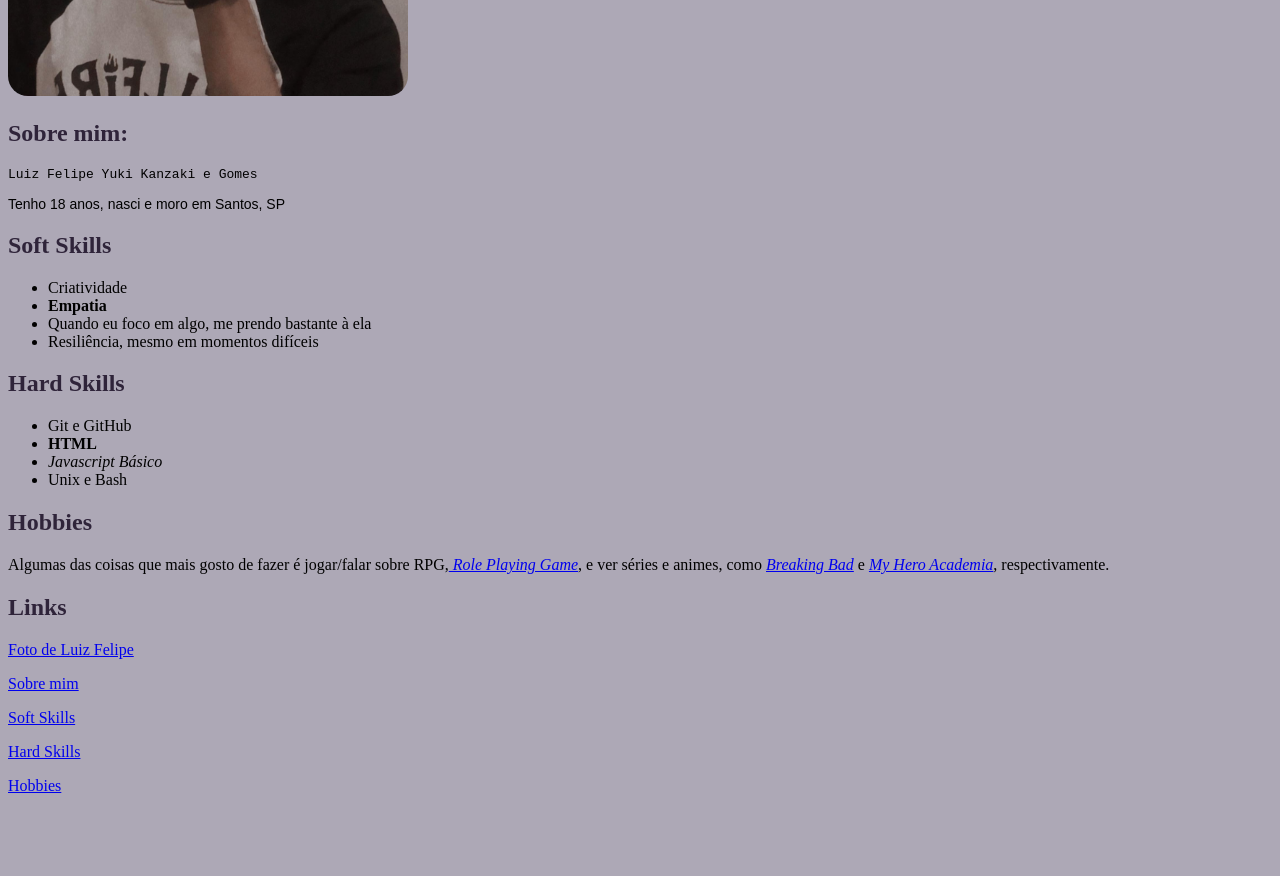
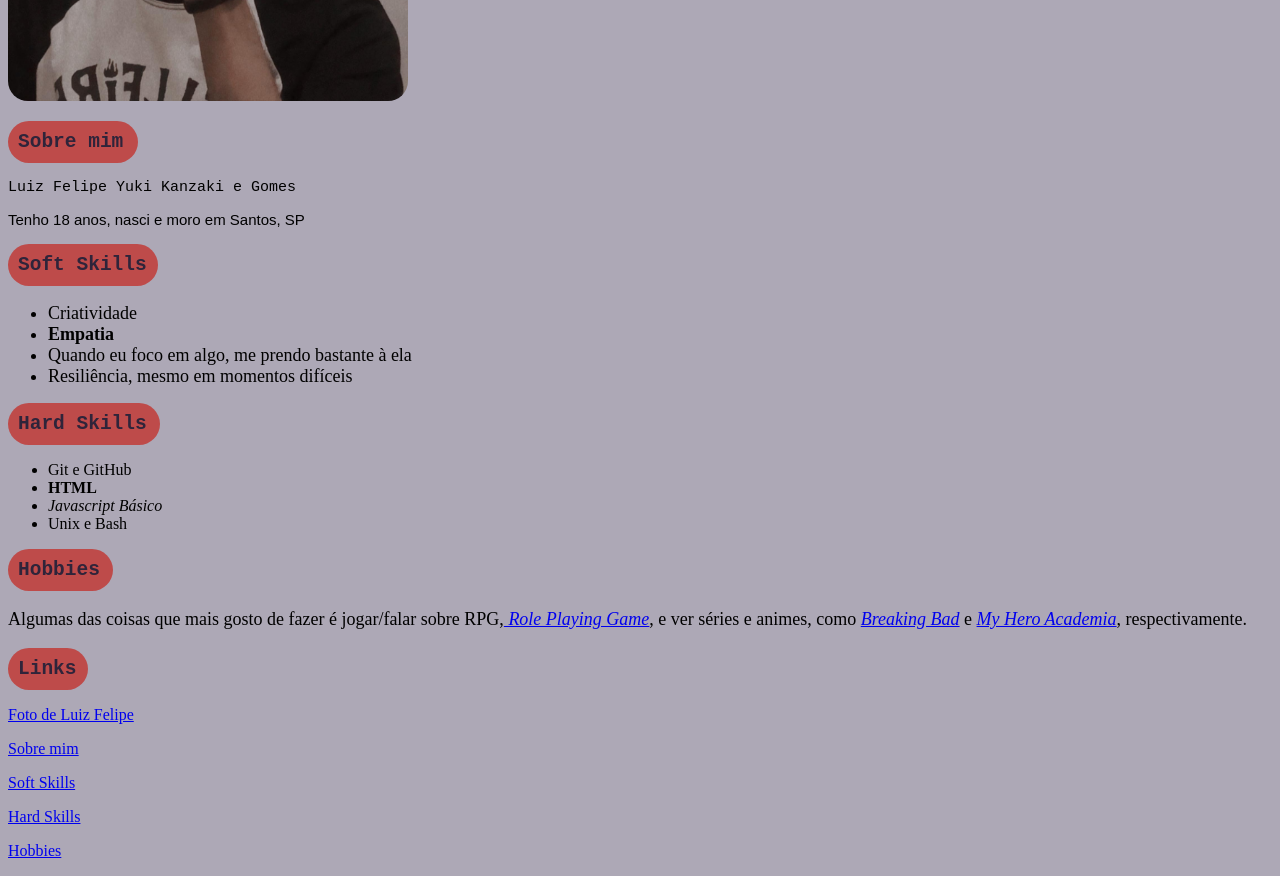
Before and after one commit to luizyuki/luizyuki.github.io, a plain HTML site: page index.html in a window 1280 px wide. Shown: the part 420-1296 px from the top of the page. Before the commit the page ends 1231 px from the top, so only its background shows below. Drawn offline with Linux system fonts and the light colour scheme.

Commit message:
Finalização do uso de CSS pro Portfólio

```diff
--- a/index.html
+++ b/index.html
@@ -8,44 +8,102 @@
     <style>
         #nome {
             font-family: monospace;
+            font-size: 15px;
         }
         #descricao {
             font-family: sans-serif;
-            font-size: 14px;
+            font-size: 15px;
         }
         body {
            background-color:#ADA8B6;
         }
+        p, ul {
+            color: #000000;
+        }
         h1, h2 {
             color: #2F243A;
         }
+        #sobremim {
+            border-radius: 30px 30px;
+            background-color: #be4b4a;
+            padding: 10px;
+            width: 110px;
+            font-family: monospace;
+        }
+        #softskills {
+            border-radius: 30px 30px;
+            background-color: #be4b4a;
+            padding: 10px;
+            width: 130px;
+            font-family: monospace;
+        }
+        #hardskills {
+            border-radius: 30px 30px;
+            background-color: #be4b4a;
+            padding: 10px;
+            width:132px;
+            font-family: monospace;
+        }
+        #hobbies {
+            border-radius: 30px 30px;
+            background-color: #be4b4a;
+            padding: 10px;
+            width: 85px;
+            font-family: monospace;
+        }
+        #links {
+            border-radius: 30px 30px;
+            background-color: #be4b4a;
+            padding: 10px;
+            width: 60px;
+            font-family: monospace;
+        }
+        .soft-skills {
+            font-size: 18px;
+        }
         img {
             border-radius: 20px;
+        }
+        .hobbies-skill {
+            font-style: italic;
+        }
+        #empatia-skill, #html-skill {
+            font-weight: bold;
+        }
+        h1 {
+            border-radius: 30px 30px;
+            background-color: #be4b4a;
+            padding: 10px;
+            width: 715px;
+            font-family: monospace;
+        }
+        #writing-hobbies {
+            font-size: 18px;
         }
     </style>
 </head>
 <body>
     <h1>Portfólio de Luiz Felipe Yuki Kanzaki e Gomes</h1> <br> <br>
     <img src="profile.png" width="400px" alt="Luiz Felipe no reflexo do espelho com uma camisa do Hellfire Club" id="imagemluiz">
-    <h2 id="sobremim">Sobre mim:</h2>
+    <h2 id="sobremim">Sobre mim</h2>
     <p id="nome">Luiz Felipe Yuki Kanzaki e Gomes</p><p id="descricao">Tenho 18 anos, nasci e moro em Santos, SP</p>
     <h2 id="softskills">Soft Skills</h2>
     <ul>
-        <li>Criatividade</li>
-        <li><strong>Empatia</strong></li>
-        <li>Quando eu foco em algo, me prendo bastante à ela</li>
-        <li>Resiliência, mesmo em momentos difíceis</li>
+        <li class="soft-skills">Criatividade</li>
+        <li id="empatia-skill" class="soft-skills">Empatia</li>
+        <li class="soft-skills">Quando eu foco em algo, me prendo bastante à ela</li>
+        <li class="soft-skills">Resiliência, mesmo em momentos difíceis</li>
     </ul>
     <h2 id="hardskills">Hard Skills</h2>
     <ul>
         <li>Git e GitHub</li>
-        <li><strong>HTML</strong></li>
-        <li><em>Javascript Básico</em></li>
+        <li id="html-skill">HTML</li>
+        <li class="hobbies-skill">Javascript Básico</li>
         <li>Unix e Bash</li>
     </ul>
     <h2 id="hobbies">Hobbies</h2>
-    <p>Algumas das coisas que mais gosto de fazer é jogar/falar sobre RPG,<a href="https://pt.wikipedia.org/wiki/Role-playing_game" target="_blank"><em> Role Playing Game</em></a>, e ver séries e animes, como <a href="https://www.imdb.com/title/tt0903747/" target="_blank"><em>Breaking Bad</em></a> e <a href="https://www.imdb.com/title/tt5626028/" target="_blank"><em>My Hero Academia</em></a>, respectivamente.</p>
-    <h2>Links</h2>
+    <p id="writing-hobbies">Algumas das coisas que mais gosto de fazer é jogar/falar sobre RPG,<a href="https://pt.wikipedia.org/wiki/Role-playing_game" target="_blank" class="hobbies-skill"> Role Playing Game</a>, e ver séries e animes, como <a href="https://www.imdb.com/title/tt0903747/" target="_blank" class="hobbies-skill">Breaking Bad</a> e <a href="https://www.imdb.com/title/tt5626028/" target="_blank" class="hobbies-skill">My Hero Academia</a>, respectivamente.</p>
+    <h2 id="links">Links</h2>
     <p><a href="#imagemluiz">Foto de Luiz Felipe</a></p>
     <p><a href="#sobremim">Sobre mim</a></p>
     <p><a href="#softskills">Soft Skills</a></p>
```
